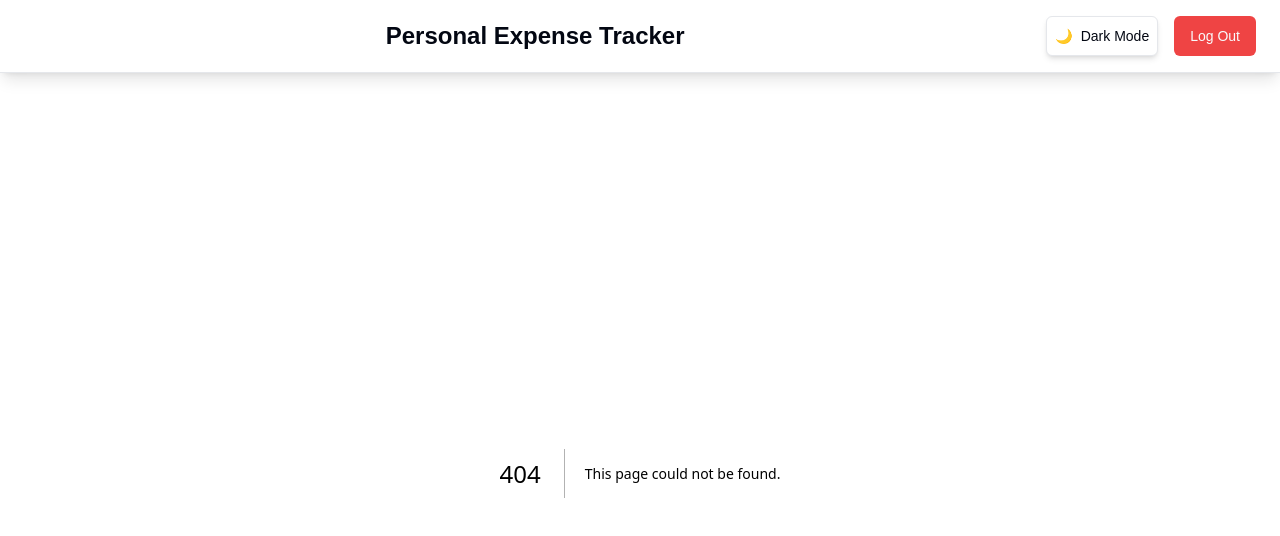
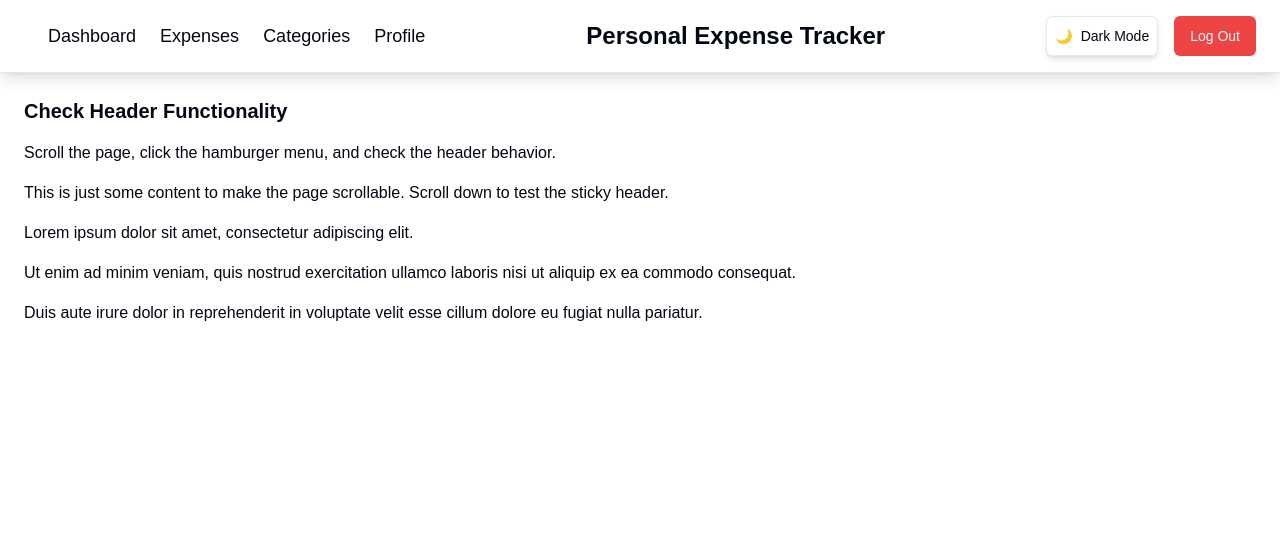
Before and after one commit to Tavish-Bhardwaj/Personal-Expense-Tracker, a Next.js app in the folder personal-expense-tracker/: page /checkHeader in a window 1280 px wide. Before the commit this address had no page. Shown: the top 536 px of the page. Built offline with nearby package versions, Linux system fonts and the light colour scheme; a web font is replaced by a local one.

Commit message:
Necessary frontend changes done for prod.

```diff
--- /dev/null
+++ b/personal-expense-tracker/app/(pages)/check/page.tsx
@@ -0,0 +1,9 @@
+"use client"
+
+import Header from "@/app/components/Header"
+
+const Check: React.FC = ()=>{
+return(
+    <Header />
+)
+}
--- /dev/null
+++ b/personal-expense-tracker/app/(pages)/checkHeader/page.tsx
@@ -0,0 +1,27 @@
+"use client";
+
+import React from "react";
+import Header from "@/app/components/Header"; // Assuming your Header component is in components folder
+
+const CheckHeaderPage: React.FC = () => {
+    return (
+        <div>
+
+            <main className="p-6">
+                <h2 className="text-xl font-bold">Check Header Functionality</h2>
+                <p className="mt-4">Scroll the page, click the hamburger menu, and check the header behavior.</p>
+                <div className="h-[1500px] mt-4">
+                    {/* Content to simulate scroll */}
+                    <p className="mb-4">
+                        This is just some content to make the page scrollable. Scroll down to test the sticky header.
+                    </p>
+                    <p className="mb-4">Lorem ipsum dolor sit amet, consectetur adipiscing elit.</p>
+                    <p className="mb-4">Ut enim ad minim veniam, quis nostrud exercitation ullamco laboris nisi ut aliquip ex ea commodo consequat.</p>
+                    <p className="mb-4">Duis aute irure dolor in reprehenderit in voluptate velit esse cillum dolore eu fugiat nulla pariatur.</p>
+                </div>
+            </main>
+        </div>
+    );
+};
+
+export default CheckHeaderPage;
--- a/personal-expense-tracker/app/components/Header.tsx
+++ b/personal-expense-tracker/app/components/Header.tsx
@@ -1,4 +1,3 @@
-
 
 "use client";
 
@@ -6,9 +5,8 @@ import React, { useEffect, useState } from "react";
 import Link from "next/link";
 import ThemeToggleButton from "./themeToggleButton";
 import { Button } from "@/components/ui/button";
-import axios from 'axios';
-import { useRouter } from "next/navigation";
-import { usePathname } from "next/navigation";
+import axios from "axios";
+import { useRouter, usePathname } from "next/navigation";
 import { FaBars, FaTimes } from "react-icons/fa";
 
 const Header: React.FC = () => {
@@ -17,6 +15,7 @@ const Header: React.FC = () => {
     const [isFixed, setIsFixed] = useState(false);
     const [isOpen, setIsOpen] = useState(false);
 
+    // Handle Logout
     const handleLogout = async () => {
         try {
             await axios.post('/api/user/v1/logout', {}, { withCredentials: true });
@@ -26,12 +25,10 @@ const Header: React.FC = () => {
         }
     };
 
+    // Handle Scroll
     const handleScroll = () => {
-        if (window.scrollY > 0) {
-            setIsFixed(true);
-        } else {
-            setIsFixed(false);
-        }
+        if (isOpen) setIsOpen(false); // Close the menu on scroll
+        setIsFixed(window.scrollY > 0); // Set fixed position based on scroll
     };
 
     useEffect(() => {
@@ -39,28 +36,62 @@ const Header: React.FC = () => {
         return () => {
             window.removeEventListener("scroll", handleScroll);
         };
-    }, []);
+    }, [isOpen]);
+
+    // Hide Hamburger on certain routes
+    const hideHamburger = ["/auth/login", "/auth/register", "/"].includes(pathname);
 
     return (
-        <header className={`flex flex-col md:flex-row justify-between items-center py-4 px-6 bg-card dark:bg-card-foreground shadow-lg border-b border-border dark:border-muted transition-all duration-300 ${isFixed ? 'fixed top-0 left-0 right-0 z-50' : ''}`}>
+        <header
+            className={`flex flex-row items-center py-4 px-6 bg-card dark:bg-card-foreground shadow-lg border-b border-border dark:border-muted transition-all duration-300 ${isFixed ? "fixed top-0 left-0 right-0 z-50" : ""}`}
+        >
+            {/* Parent div for all header elements */}
             <div className="flex items-center justify-between w-full">
-                {/* Hamburger Menu Button */}
-                <button className="md:hidden" onClick={() => setIsOpen(!isOpen)}>
+                {/* Left Section: Nav Links (hidden on mobile, visible on desktop) */}
+                <div className="flex items-center space-x-6">
+                    {!hideHamburger && (
+                        <button
+                            className="md:hidden"
+                            onClick={() => setIsOpen(!isOpen)}
+                            aria-label="Toggle Menu"
+                        >
                             {isOpen ? (
-                        <FaTimes size={24} className="text-white" />
+                                <FaTimes size={24} className="text-foreground dark:text-white" />
                             ) : (
-                        <FaBars size={24} className="text-white" />
+                                <FaBars size={24} className="text-foreground dark:text-white" />
                             )}
                         </button>
+                    )}
+                    {/* Desktop Nav Links */}
+                    <nav className="hidden md:flex space-x-6 w-full md:w-auto">
+                        {pathname !== "/auth/login" && pathname !== "/auth/register" && pathname !== "/" && (
+                            <>
+                                <Link href="/dashboard" className="text-lg font-medium text-foreground dark:text-primary-foreground hover:text-primary transition">
+                                    Dashboard
+                                </Link>
+                                <Link href="/expenses" className="text-lg font-medium text-foreground dark:text-primary-foreground hover:text-primary transition">
+                                    Expenses
+                                </Link>
+                                <Link href="/addCategory" className="text-lg font-medium text-foreground dark:text-primary-foreground hover:text-primary transition">
+                                    Categories
+                                </Link>
+                                <Link href="/profile" className="text-lg font-medium text-foreground dark:text-primary-foreground hover:text-primary transition">
+                                    Profile
+                                </Link>
+                            </>
+                        )}
+                    </nav>
+                </div>
 
-                {/* Title */}
-                <h1 className="text-2xl font-bold text-foreground dark:text-primary-foreground text-center flex-grow">
+                {/* Center Section: Title */}
+                <h1 className="text-xl md:text-2xl font-bold text-foreground dark:text-primary-foreground flex-grow text-center">
                     Personal Expense Tracker
                 </h1>
 
-                {/* Theme Toggle Button and Action Button */}
+                {/* Right Section: Buttons (Theme Toggle and Logout) */}
                 <div className="flex items-center space-x-4">
                     <ThemeToggleButton />
+
                     {pathname === "/auth/login" ? (
                         <Link href="/auth/register">
                             <Button
@@ -79,38 +110,49 @@ const Header: React.FC = () => {
                                 Log In
                             </Button>
                         </Link>
-                    ) : pathname === "/" ? null : (
-                        <Button
-                            onClick={handleLogout}
-                            variant="destructive"
-                        >
+                    ) : pathname !== "/" && (
+                        <Button onClick={handleLogout} variant="destructive">
                             Log Out
                         </Button>
                     )}
                 </div>
             </div>
 
-            {/* Mobile Menu */}
-            {isOpen && (
-                <nav className="md:hidden bg-card dark:bg-card-foreground p-4 space-y-2 w-full">
-                    {pathname !== "/" && pathname !== "/auth/login" && pathname !== "/auth/register" && (
+            {/* Mobile Navigation Menu (Pop-down Menu) */}
+            <div className={`md:hidden ${isOpen ? "z-50" : "z-0"} transition-all duration-300`}>
+                {isOpen && !hideHamburger && (
+                    <nav className="flex flex-col w-full mt-2 space-y-4 bg-card dark:bg-card-foreground fixed top-16 left-0 right-0 p-4">
+                        {pathname !== "/auth/login" && pathname !== "/auth/register" && pathname !== "/" && (
                             <>
-                            <Link href="/dashboard" className="block text-foreground dark:text-primary-foreground hover:shadow-lg transition-shadow duration-300 p-2 rounded">
+                                <Link
+                                    href="/dashboard"
+                                    className="text-lg font-medium text-foreground dark:text-primary-foreground hover:text-primary transition nav-link"
+                                >
                                     Dashboard
                                 </Link>
-                            <Link href="/expenses" className="block text-foreground dark:text-primary-foreground hover:shadow-lg transition-shadow duration-300 p-2 rounded">
+                                <Link
+                                    href="/expenses"
+                                    className="text-lg font-medium text-foreground dark:text-primary-foreground hover:text-primary transition nav-link"
+                                >
                                     Expenses
                                 </Link>
-                            <Link href="/addCategory" className="block text-foreground dark:text-primary-foreground hover:shadow-lg transition-shadow duration-300 p-2 rounded">
+                                <Link
+                                    href="/addCategory"
+                                    className="text-lg font-medium text-foreground dark:text-primary-foreground hover:text-primary transition nav-link"
+                                >
                                     Categories
                                 </Link>
-                            <Link href="/profile" className="block text-foreground dark:text-primary-foreground hover:shadow-lg transition-shadow duration-300 p-2 rounded">
+                                <Link
+                                    href="/profile"
+                                    className="text-lg font-medium text-foreground dark:text-primary-foreground hover:text-primary transition nav-link"
+                                >
                                     Profile
                                 </Link>
                             </>
                         )}
                     </nav>
                 )}
+            </div>
         </header>
     );
 };
--- a/personal-expense-tracker/app/globals.css
+++ b/personal-expense-tracker/app/globals.css
@@ -198,3 +198,15 @@ body {
     @apply min-h-screen flex items-center justify-center bg-muted dark:bg-muted py-6;
   }
 }
+
+
+/* For smooth transition on hover */
+.nav-link {
+  transition: transform 0.3s ease, color 0.3s ease, text-shadow 0.3s ease;
+}
+
+.nav-link:hover {
+  transform: scale(1.1); /* Slightly enlarges the link */
+  color: #22c55e; /* Changes color to a green shade */
+  text-shadow: 0 4px 10px rgba(34, 197, 94, 0.5); /* Adds a glowing effect */
+}
--- a/personal-expense-tracker/app/page.tsx
+++ b/personal-expense-tracker/app/page.tsx
@@ -7,7 +7,7 @@ import { Button } from "@/components/ui/button";
 
 export default function LandingPage() {
   return (
-    <div className="page-container overflow-hidden h-screen">
+    <div className="page-container min-h-screen overflow-y-auto ">
       <div className="max-w-4xl mx-auto text-center px-6">
         {/* Heading */}
         <h1 className="text-5xl font-extrabold mb-4 mt-4">
```
Lines whose indentation alone changed are shown as unchanged.
